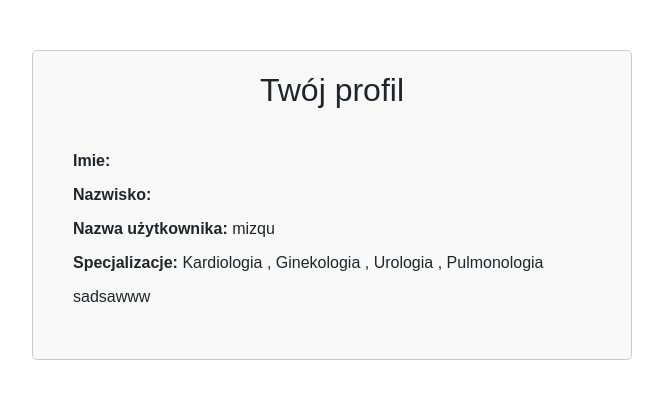
After one commit to Mizqu/RAIM_PROJEKT, a Django app: page /profile/ in a window 1280 px wide. The commit adds this page. Shown: the top 399 px of the page, without its empty margins (308-971 px from the left). Run offline with Django 5.2, Linux system fonts and the light colour scheme; a user stored in the database is signed in; data comes from the database, SQL or seed files in the repository; both versions use the stored data as it was after the commit; some libraries are stand-ins or nearby versions.

Commit message:
UserProfileAdded

```diff
--- a/base/forms.py
+++ b/base/forms.py
@@ -10,7 +10,7 @@ class DoctorCreationForm(forms.Form):
         queryset=Specialization.objects.all(),
         widget=forms.CheckboxSelectMultiple
     )
-    bio = forms.CharField(widget=forms.Textarea)
+    lorem = forms.CharField(widget=forms.Textarea)
 
 class CustomUserCreationForm(forms.ModelForm):
     first_name = forms.CharField(label='Imie')
--- a/base/models.py
+++ b/base/models.py
@@ -17,6 +17,7 @@ class Specialization(models.Model):
 class DoctorInfo(models.Model):
     user = models.OneToOneField(User, on_delete=models.CASCADE)
     specializations = models.ManyToManyField(Specialization)
+    lorem = models.TextField(max_length=350, null=True, default='')
     bio = models.TextField(max_length=350, null=True, default='')
 
     def __str__(self):
--- a/base/templates/base/index.html
+++ b/base/templates/base/index.html
@@ -42,7 +42,7 @@
             <form method="post" action="{% url 'index' %}">
               {% csrf_token %}
               {{ form.specializations }}
-              {{form.bio}}
+              {{form.lorem}}
               <button type="submit" class="btn btn-primary">Zatwierdź</button>
           </form>
         </div>
--- /dev/null
+++ b/base/templates/base/profile.html
@@ -0,0 +1,46 @@
+<!DOCTYPE html>
+<html>
+<head>
+    <meta charset='utf-8'>
+    <meta http-equiv='X-UA-Compatible' content='IE=edge'>
+    <title>Page Title</title>
+    <meta name='viewport' content='width=device-width, initial-scale=1'>
+    <link href="https://cdn.jsdelivr.net/npm/bootstrap@5.3.0-alpha1/dist/css/bootstrap.min.css" rel="stylesheet">
+    <link href="/static/css/ProfileStyleSheet.css" rel="stylesheet" type='text/css' media='screen'>
+    <script src="https://cdn.jsdelivr.net/npm/bootstrap@5.3.0-alpha1/dist/js/bootstrap.min.js"></script>
+    <script src="https://ajax.googleapis.com/ajax/libs/jquery/3.60/jquery.min.js"></script>
+</head>
+<body>
+    <div class="profile">
+        <h2>Twój profil</h2>
+        <div class="profile-info">
+          <div class="info-row">
+            <span class="info-label">Imie:</span>
+            <span class="info-value">{{user.first_name}}</span>
+          </div>
+          <div class="info-row">
+            <span class="info-label">Nazwisko:</span>
+            <span class="info-value">{{user.last_name}}</span>
+          </div>
+          <div class="info-row">
+            <span class="info-label">Nazwa użytkownika:</span>
+            <span class="info-value">{{user.username}}</span>
+          </div>
+          {% if doctorCtx %}
+            <div class="info-row">
+                <label class="info-label">Specjalizacje:</label>
+                <span class="info-value">
+                    {% for specialization in doctorInfo.specializations.all %}
+                    {{ specialization.name }}
+                    {% if not forloop.last %}, {% endif %}
+                    {% endfor %}
+                </span>
+            </div>
+            <div class="info-row" contenteditable="true">
+                {{ doctorInfo.bio }}
+            </div>
+            {% endif %}
+            </div>
+      </div>
+</body>
+</html>
--- a/base/urls.py
+++ b/base/urls.py
@@ -1,6 +1,6 @@
 from django.urls import path
 from base.views import index
-from base.views import login_view, register_view, logout_view
+from base.views import login_view, register_view, logout_view, show_profile
 from django.contrib.auth import views as auth_views
 from django.contrib.auth.views import LogoutView
 from . import views
@@ -11,4 +11,5 @@ urlpatterns = [
     path('login/', login_view, name='login'),
     path('register/', register_view, name="register"),
     path('logout/', logout_view, name='logout'),
+    path('profile/', show_profile, name='profile' )
 ]
--- a/base/views.py
+++ b/base/views.py
@@ -17,7 +17,7 @@ def index(request):
         form = DoctorCreationForm(request.POST)
         if form.is_valid():
             specializations = form.cleaned_data['specializations']
-            bio = form.cleaned_data['bio']
+            bio = form.cleaned_data['lorem']
             doctor_info = DoctorInfo.objects.create(user_id=request.user.id, bio=bio)
             doctor_info.specializations.set(specializations)
             doctor_info.save()
@@ -56,3 +56,18 @@ def logout_view(request):
     if request.method == 'GET':
         logout(request)
         return HttpResponseRedirect('/')
+
+def show_profile(request):
+    user = request.user
+    if user.isDoctor:
+        doctorctx = True
+        doctor_info = DoctorInfo.objects.get(user=user)
+    else:
+        doctorctx = False
+        doctor_info = None
+    context = {
+        'doctorCtx' : doctorctx,
+        'user': user,
+        'doctorInfo': doctor_info
+    }
+    return render(request, 'base/profile.html' , context)
--- /dev/null
+++ b/static/css/ProfileStyleSheet.css
@@ -0,0 +1,31 @@
+body {
+    font-family: Arial, sans-serif;
+    margin: 0;
+    padding: 0;
+  }
+
+  .profile {
+    max-width: 600px;
+    margin: 50px auto;
+    padding: 20px;
+    border: 1px solid #ccc;
+    border-radius: 5px;
+    background-color: #f9f9f9;
+  }
+
+  .profile h2 {
+    margin-bottom: 20px;
+    text-align: center;
+  }
+
+  .profile-info {
+    padding: 20px;
+  }
+
+  .info-row {
+    margin-bottom: 10px;
+  }
+
+  .info-label {
+    font-weight: bold;
+  }
```
Also changed, not shown: base/templates/base/layout.html (+43 -8 lines), base/migrations/0010_doctorinfo_lorem.py (added), db.sqlite3.
